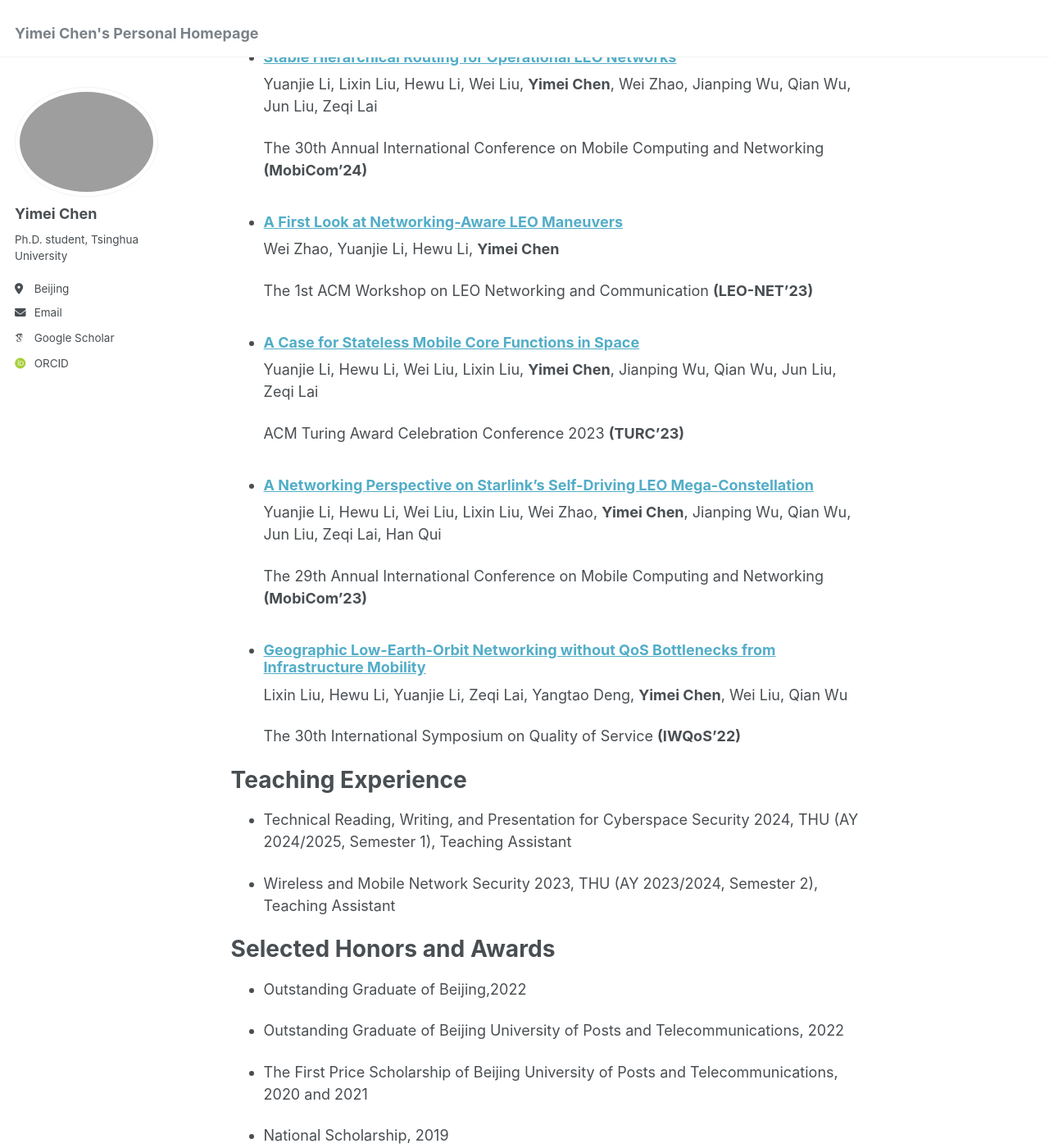
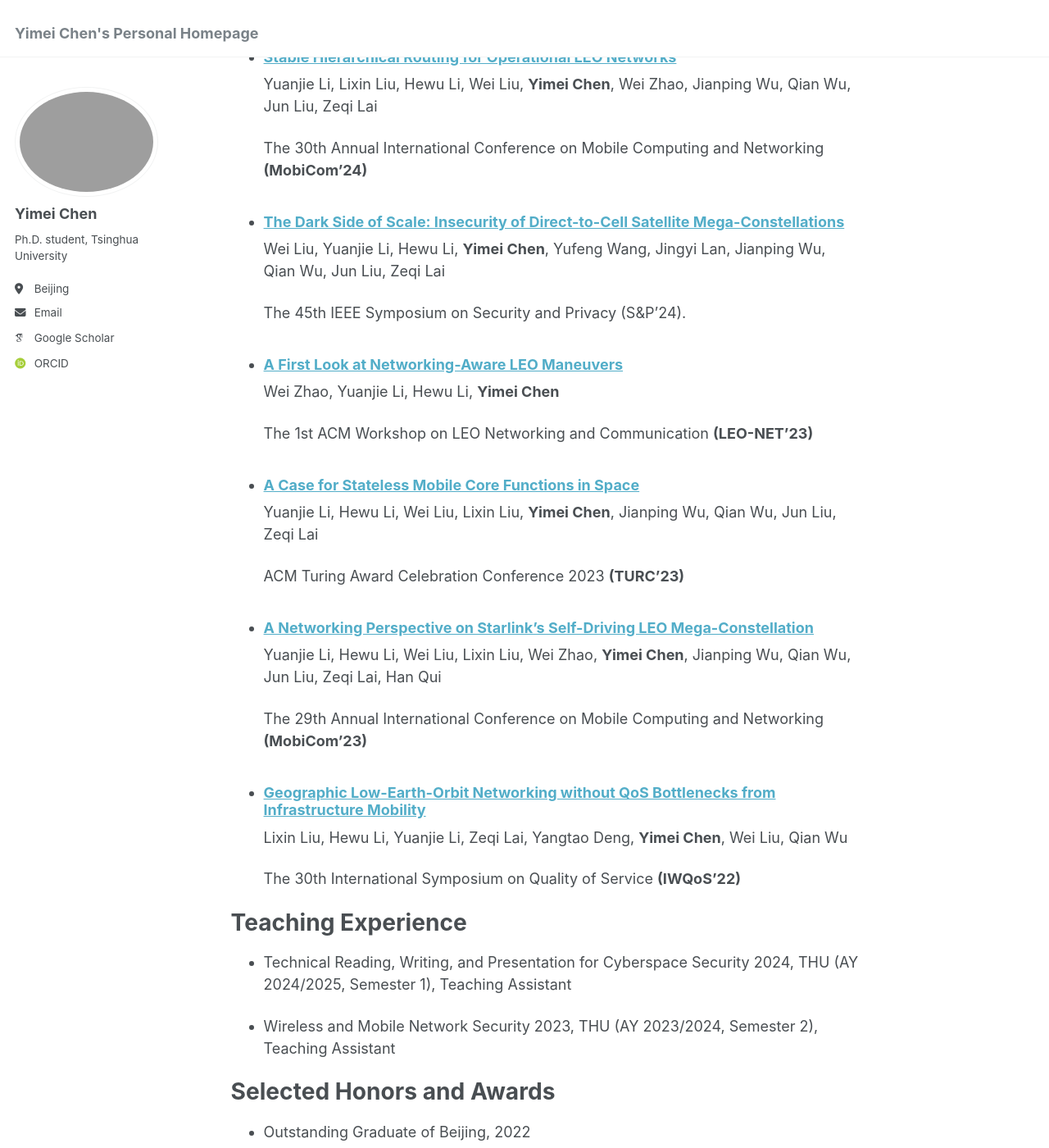
Before and after one commit to cym-network/cym-network.github.io, a Jekyll site: the page built from _pages/about.md, in a window 1280 px wide and 1400 px high, scrolled down 491 px. Shown: the whole window at 82% size. Built offline with Jekyll 4.4.1, drawn with Linux system fonts in a browser that asks for light colours; some web fonts are replaced.

Commit message:
Update about.md

```diff
--- a/_pages/about.md
+++ b/_pages/about.md
@@ -24,6 +24,12 @@ Publications
   Yuanjie Li, Lixin Liu, Hewu Li, Wei Liu, **Yimei Chen**, Wei Zhao, Jianping Wu, Qian Wu, Jun Liu, Zeqi Lai
 
   The 30th Annual International Conference on Mobile Computing and Networking **(MobiCom'24)**
+
+- ### [The Dark Side of Scale: Insecurity of Direct-to-Cell Satellite Mega-Constellations](https://www.computer.org/csdl/proceedings-article/sp/2024/313000a149/1Ub246TR9EA)
+
+  Wei Liu, Yuanjie Li, Hewu Li, **Yimei Chen**, Yufeng Wang, Jingyi Lan, Jianping Wu, Qian Wu, Jun Liu, Zeqi Lai
+
+  The 45th IEEE Symposium on Security and Privacy (S&P'24).
 
 - ### [A First Look at Networking-Aware LEO Maneuvers](https://dl.acm.org/doi/10.1145/3614204.3616107)
 
@@ -58,7 +64,7 @@ Teaching Experience
 
 Selected Honors and Awards
 ======
-- Outstanding Graduate of Beijing,2022
+- Outstanding Graduate of Beijing, 2022
 
 - Outstanding Graduate of Beijing University of Posts and Telecommunications, 2022
 
```
